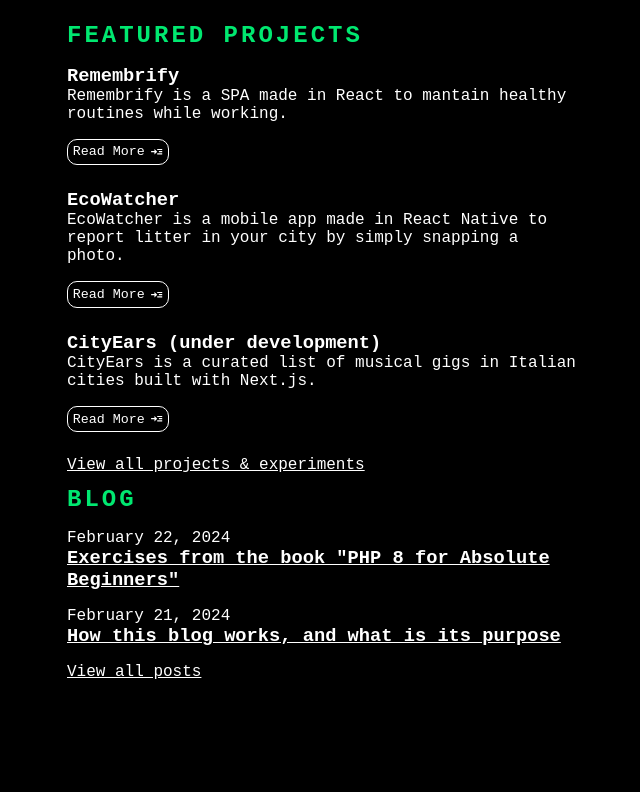
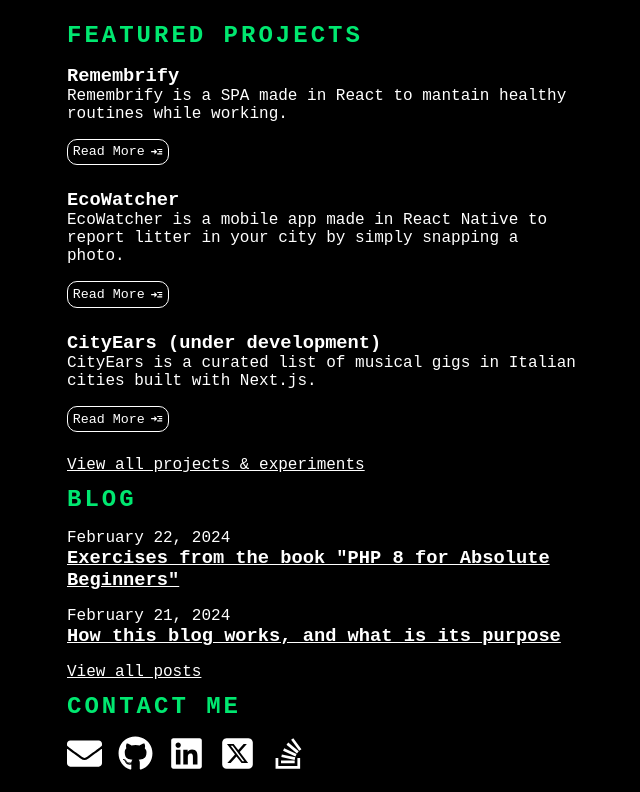
Before and after one commit to damianobacci/portfolio, a Next.js app: page / in a window 1280 px wide. Shown: the part 278-1070 px from the top of the page, without its empty margins (317-957 px from the left). Before the commit the page ends 975 px from the top, so only its background shows below. Built offline with nearby package versions, Linux system fonts and the light colour scheme.

Commit message:
Contact list component, about page

```diff
--- a/app/about/page.js
+++ b/app/about/page.js
@@ -1,5 +1,6 @@
 import JobBox from "@/components/UI/JobBox";
 import OutlineButton from "@/components/UI/OutlineButton";
+import ContactList from "@/components/UI/ContactList";
 
 export default function AboutPage() {
   return (
@@ -7,8 +8,9 @@
       <h1 className="title">ABOUT</h1>
       <p className="projectParagraph">This is my story.</p>
       <OutlineButton icon="download" link="/">
-        Download Resume
+        Download CV
       </OutlineButton>
+      <ContactList />
       {/* <h2>Full professional experience</h2>
       <JobBox
         date="Oct 2022 - Jun 2023"
--- a/app/page.js
+++ b/app/page.js
@@ -1,6 +1,7 @@
 import Hero from "@/components/Hero";
 import PostsList from "@/components/Posts/PostsList";
 import ProjectBox from "@/components/Projects/ProjectBox";
+import ContactList from "@/components/UI/ContactList";
 import Splash from "@/components/Splash/Splash";
 import { getLastThreePosts } from "@/lib/posts-util";
 import Link from "next/link";
@@ -36,6 +37,9 @@
         <PostsList posts={lastPosts} />
         <Link href="/blog">View all posts</Link>
       </section>
+      <section>
+        <ContactList />
+      </section>
     </main>
   );
 }
--- /dev/null
+++ b/components/UI/ContactList.js
@@ -0,0 +1,49 @@
+import styles from "./ContactList.module.css";
+
+import { FaSquareXTwitter } from "react-icons/fa6";
+import {
+  FaLinkedin,
+  FaEnvelope,
+  FaStackOverflow,
+  FaGithub,
+} from "react-icons/fa";
+
+import Link from "next/link";
+
+export default function ContactList() {
+  return (
+    <>
+      <h2 className="title">Contact me</h2>
+      <ul className={styles.list}>
+        <li>
+          <Link href="mailto:damiano.bacci@gmail.com">
+            <FaEnvelope size={35} />
+          </Link>
+        </li>
+        <li>
+          <Link href="https://github.com/damianobacci">
+            <FaGithub size={35} />
+          </Link>
+        </li>
+
+        <li>
+          <Link href="https://www.linkedin.com/in/damianobacci/">
+            <FaLinkedin size={35} />
+          </Link>
+        </li>
+
+        <li>
+          <Link href="https://twitter.com/DamianoBacci">
+            <FaSquareXTwitter size={35} />
+          </Link>
+        </li>
+
+        <li>
+          <Link href="https://stackoverflow.com/users/7099458/damiano-bacci">
+            <FaStackOverflow size={35} />
+          </Link>
+        </li>
+      </ul>
+    </>
+  );
+}
--- /dev/null
+++ b/components/UI/ContactList.module.css
@@ -0,0 +1,9 @@
+.list {
+  display: flex;
+  margin: 1em 0;
+  gap: 1em;
+}
+
+.list > li {
+  list-style: none;
+}
--- a/components/UI/OutlineButton.module.css
+++ b/components/UI/OutlineButton.module.css
@@ -12,8 +12,9 @@
 
 .outline:hover {
   color: black;
-  background-color: white;
+  background-color: #00e870;
   cursor: pointer;
+  border: 1px solid #00e870;
 }
 
 .icon {
```
